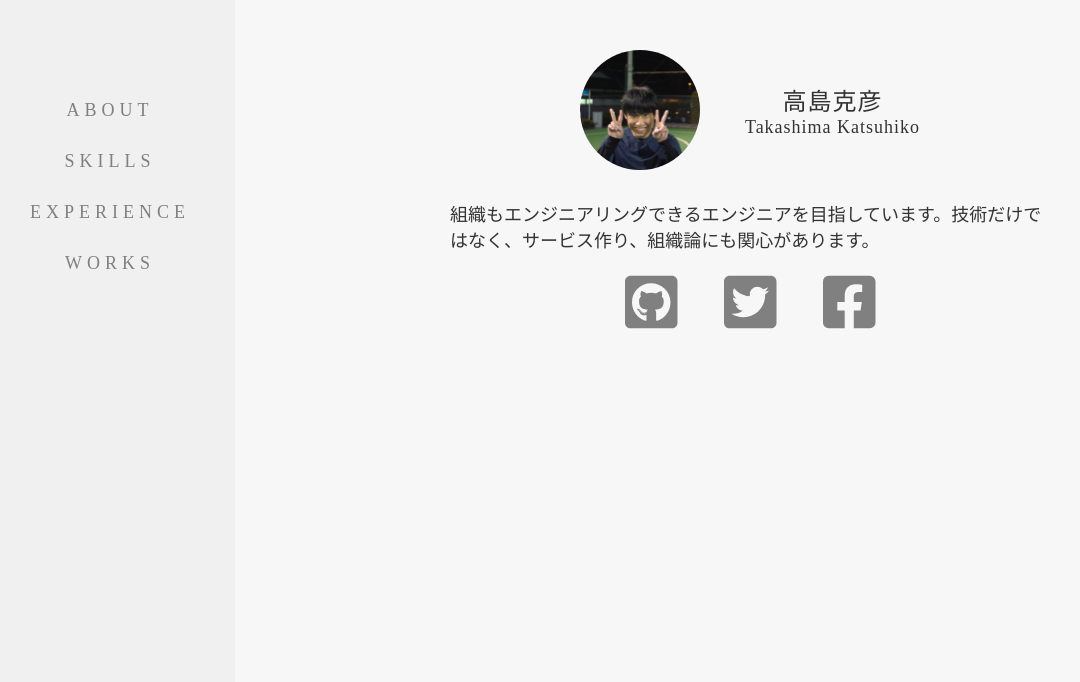
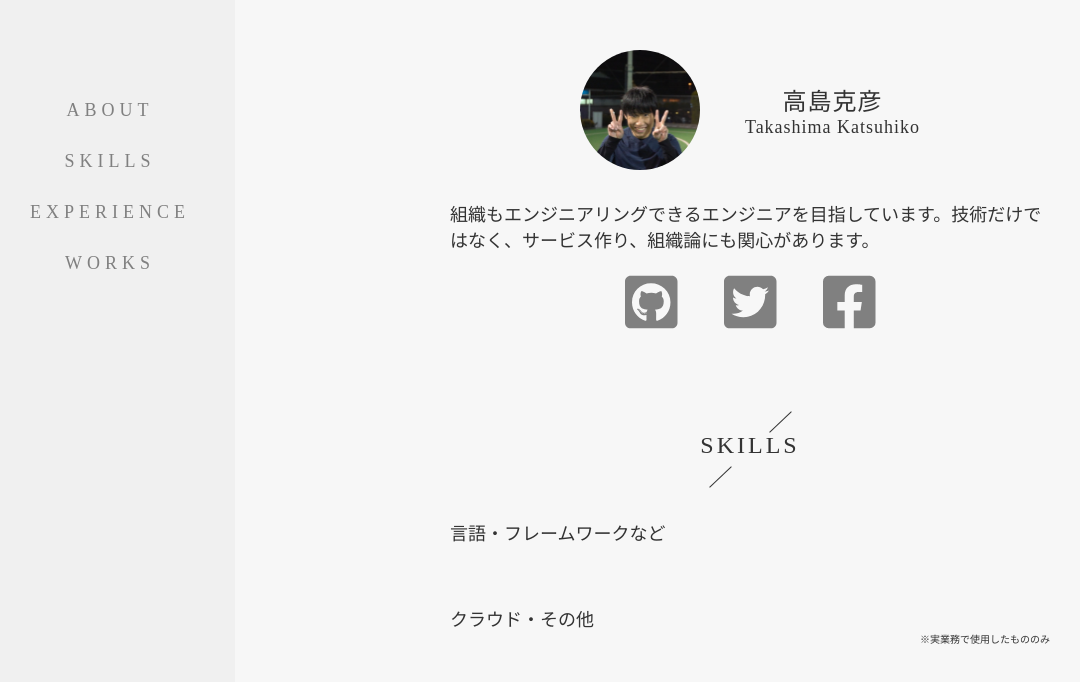
Before and after one commit to takashimamorino/self-introduction-site, a Next.js app: page / in a window 1280 px wide. Shown: the top 682 px of the page, without its empty margins (15-1095 px from the left). Built offline with nearby package versions, Linux system fonts and the light colour scheme.

Commit message:
skills部分の作成

```diff
--- a/src/pages/index.tsx
+++ b/src/pages/index.tsx
@@ -2,6 +2,7 @@ import { NextPage } from 'next'
 
 import { Navigation } from '../components/Navigation'
 import { SNS } from '../components/SNS'
+import { SectionTitle } from '../components/SectionTitle'
 
 import styles from '../styles/app.module.scss'
 
@@ -23,6 +24,12 @@ const Home: NextPage = () => (
           </p>
           <SNS />
         </article>
+        <article className={styles.skillsContainer}>
+          <SectionTitle title="SKILLS" />
+          <h2 className={styles.skillsHeader}>言語・フレームワークなど</h2>
+          <h2 className={styles.skillsHeader}>クラウド・その他</h2>
+          <p className={styles.annotation}>※実業務で使用したもののみ</p>
+        </article>
       </div>
     </main>
   </>
--- a/src/styles/app.module.scss
+++ b/src/styles/app.module.scss
@@ -2,6 +2,15 @@
   font-weight: normal;
   font-size: 2.4rem;
   letter-spacing: 0.1rem;
+}
+
+.skillsHeader {
+  font-weight: normal;
+  text-align: left;
+}
+
+.annotation {
+  text-align: right;
 }
 
 // SP
@@ -25,6 +34,15 @@
   .lead {
     margin-top: 1rem;
     font-size: 1.6rem;
+  }
+
+  .skillsContainer {
+    margin-top: 6rem;
+
+    .skillsHeader {
+      font-size: 1.6rem;
+      margin-top: 4rem;
+    }
   }
 }
 
@@ -68,4 +86,13 @@
     margin-top: 3rem;
     text-align: left;
   }
+
+  .skillsContainer {
+    margin-top: 10rem;
+
+    .skillsHeader {
+      font-size: 1.8rem;
+      margin-top: 6rem;
+    }
+  }
 }
```
